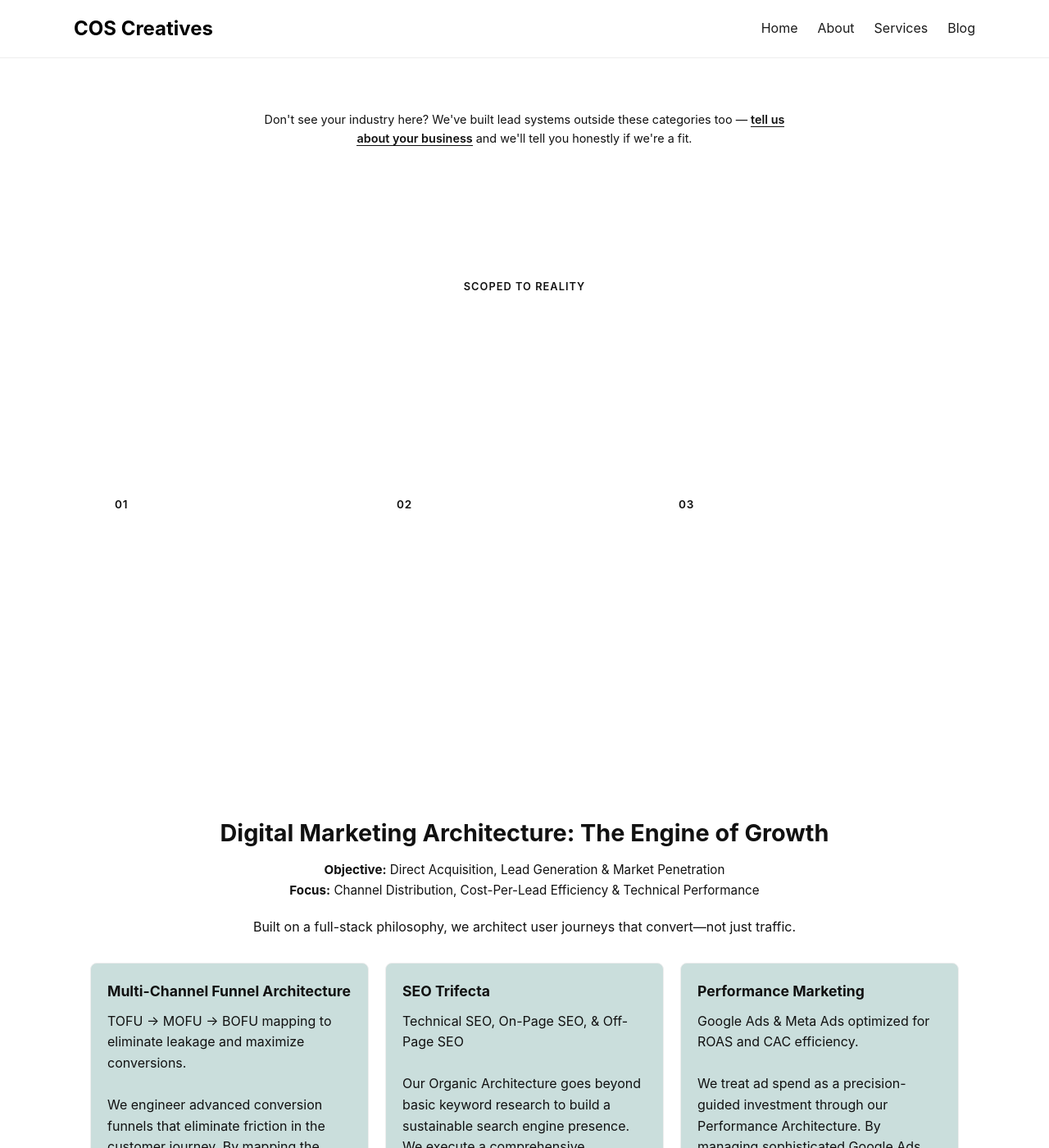
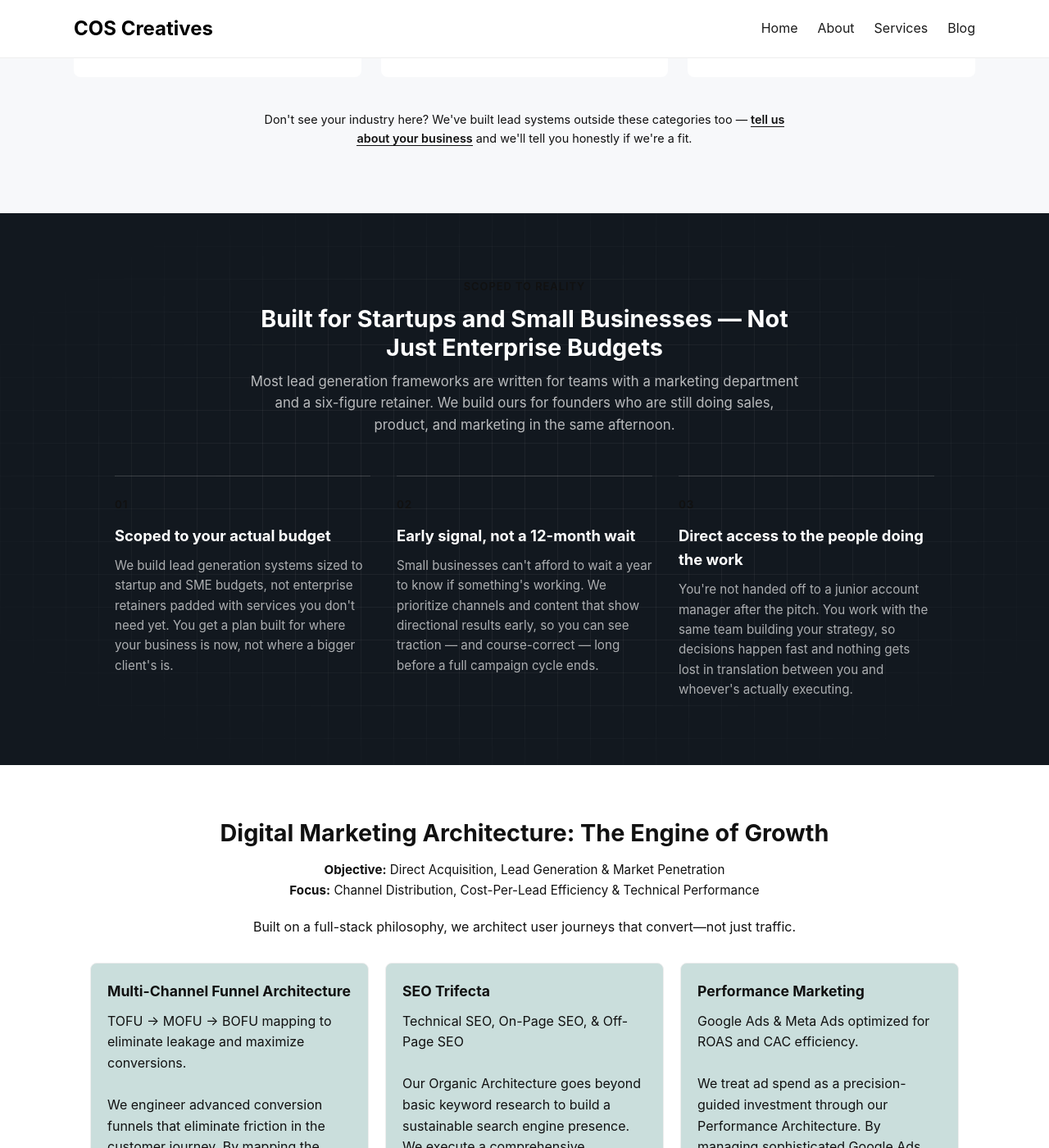
Before and after one commit to coscreativez-main/website, a Jekyll site: the page built from services.html, in a window 1280 px wide and 1400 px high, scrolled down 1277 px. Shown: the whole window at 82% size. Built offline with Jekyll 4.4.1, drawn with Linux system fonts in a browser that asks for light colours.

```diff
--- a/assets/css/style.css
+++ b/assets/css/style.css
@@ -373,7 +373,6 @@
 }
 
 */service page*/
-
 /* ============================================
    TOKENS — scoped to .industries / .built-for
    only, so nothing here touches your existing
@@ -417,9 +416,9 @@
 /* ============================================
    INDUSTRIES SECTION
    ============================================ */
-.industries {
+section.industries.industries {
   padding: 5rem 1.5rem;
-  background: var(--cos-paper);
+  background-color: var(--cos-paper, #f7f8fa) !important;
 }
 
 .industries__header {
@@ -513,11 +512,11 @@
    behind a dark panel — ties directly to your
    "architecture" language elsewhere on the page.
    ============================================ */
-.built-for {
+section.built-for.built-for {
   position: relative;
   overflow: hidden;
   padding: 5rem 1.5rem;
-  background: var(--cos-ink);
+  background-color: var(--cos-ink, #12181f) !important;
   isolation: isolate;
 }
 
@@ -600,6 +599,7 @@
   .industries, .built-for { padding: 3.5rem 1.25rem; }
   .industries__grid, .built-for__points { grid-template-columns: 1fr; }
 }
+
 
 /* Story Section */
 .story {
```
